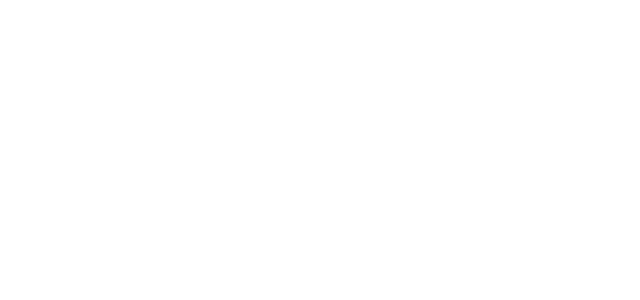
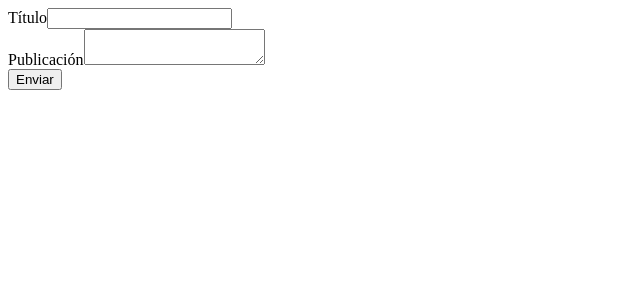
Before and after one commit to Jesus1508/react-ts-practicas, a React (Create React App) app: page / in a window 1280 px wide. Shown: the top 300 px of the page, without its empty margins (0-640 px from the left). Built offline with nearby package versions, Linux system fonts and the light colour scheme.

Commit message:
1 file modified

```diff
--- a/index.tsx
+++ b/index.tsx
@@ -2,8 +2,28 @@
 import { useState } from 'react';
 import { render } from 'react-dom';
 
+const Form = () => {
+  return (
+    <form>
+      <div>
+        <label for="title">Título</label>
+        <input type="text" id="title" />
+      </div>
+      <div>
+        <label for="body">Publicación</label>
+        <textarea id="body"></textarea>
+      </div>
+      <input type="submit" value="Enviar" />
+    </form>
+  );
+};
+
 const App = () => {
-  return <div></div>;
+  return (
+    <div>
+      <Form />
+    </div>
+  );
 };
 
 render(<App />, document.getElementById('react-app'));
```
